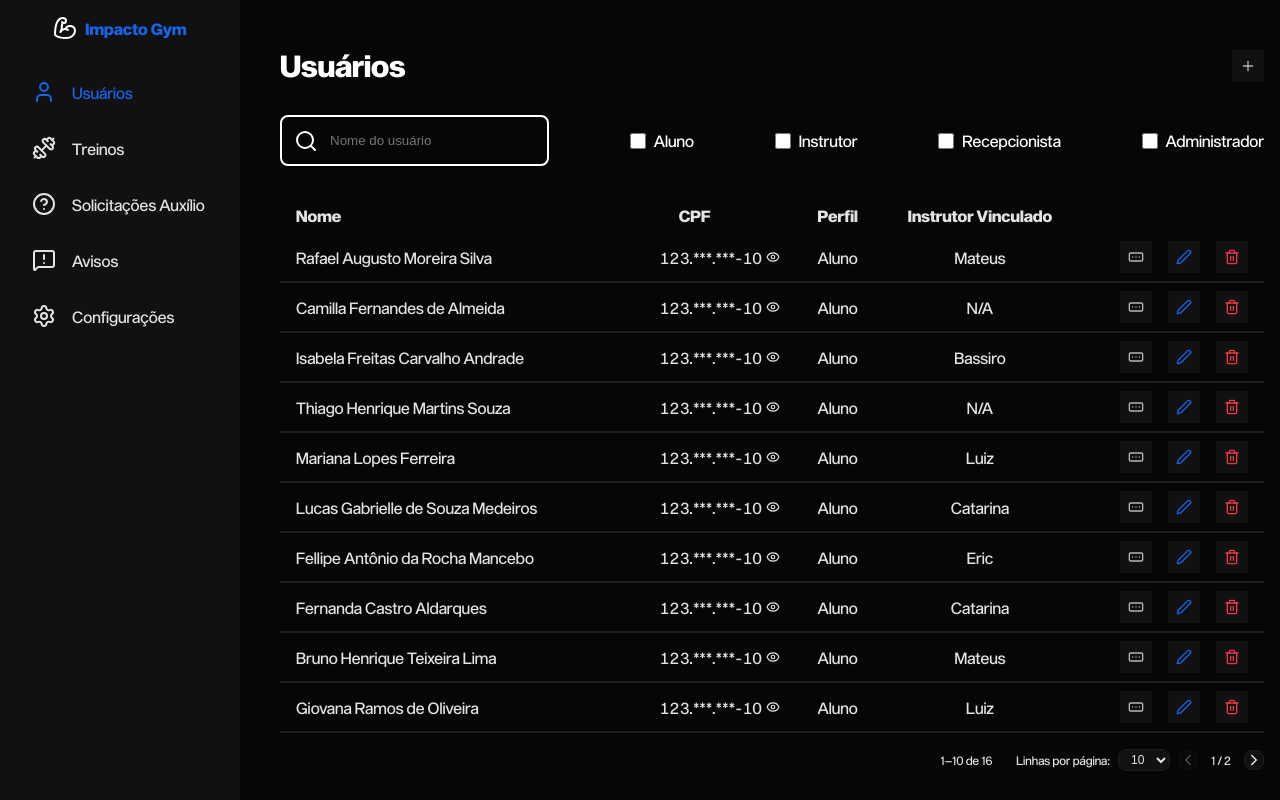
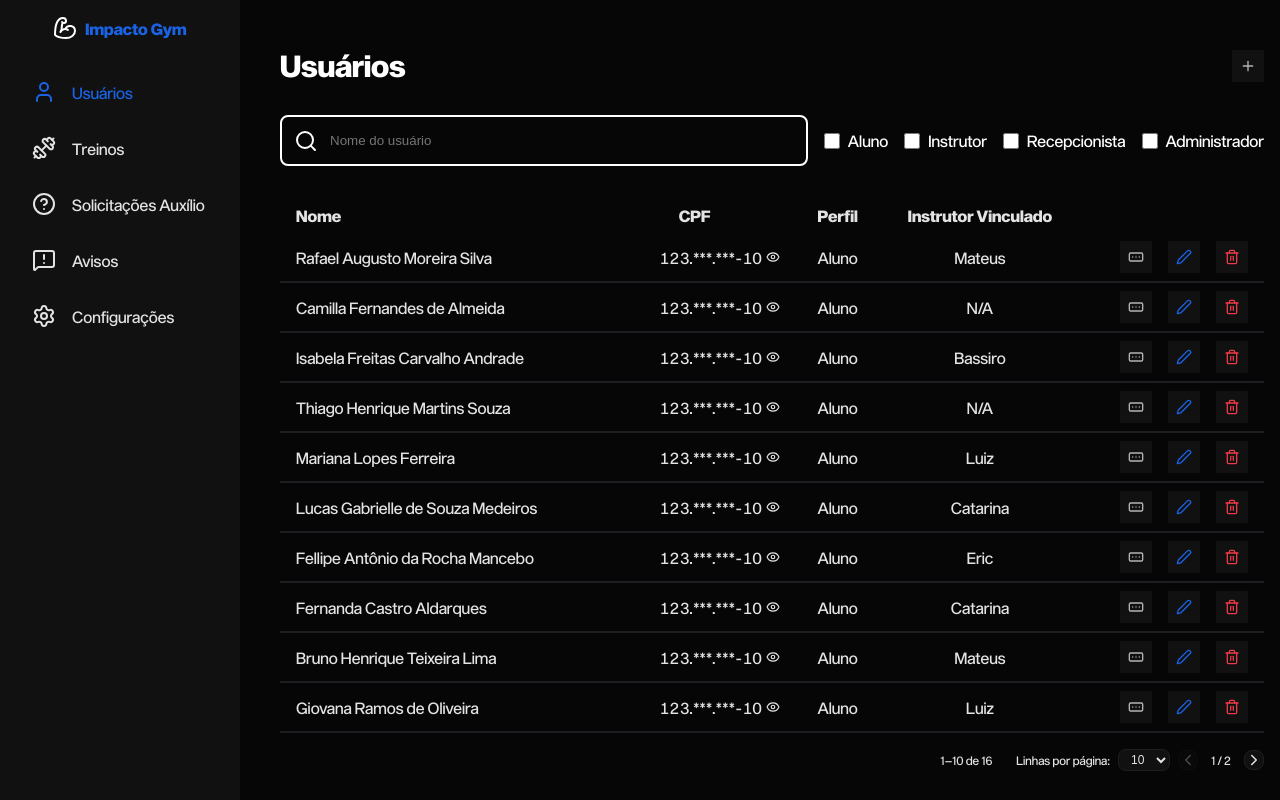
Before and after one commit to PI-CCOMP/impacto-gym, a React (Vite) app: page /dashboard/usuarios in a window 1280 px wide. Shown: the top 800 px of the page. Built offline with nearby package versions, Linux system fonts and the light colour scheme.

Commit message:
fix: adjust scope

```diff
--- a/src/components/DashboardRow/styles.module.css
+++ b/src/components/DashboardRow/styles.module.css
@@ -1,9 +1,13 @@
 .container {
   display: flex;
-  justify-content: space-between;
+  justify-content: end;
   align-items: center;
   gap: var(--size-md);
   width: 100%;
+}
+
+.container > *:first-child {
+  flex: 1;
 }
 
 .responsive {
--- a/src/pages/Dashboard/DashboardUsers.module.css
+++ b/src/pages/Dashboard/DashboardUsers.module.css
@@ -19,16 +19,11 @@
 }
 
 @media (max-width: 768px) {
-  thead {
+  .table thead {
     display: none;
   }
 
-  .table th,
-  .table td {
-    padding-bottom: 0;
-  }
-
-  tr {
+  .table tr {
     display: block;
     background-color: var(--primary-light);
     border: 2px solid var(--primary-light-contrast);
```
Also changed, not shown: 1 other file (tests, documents, lock files or other folders).
